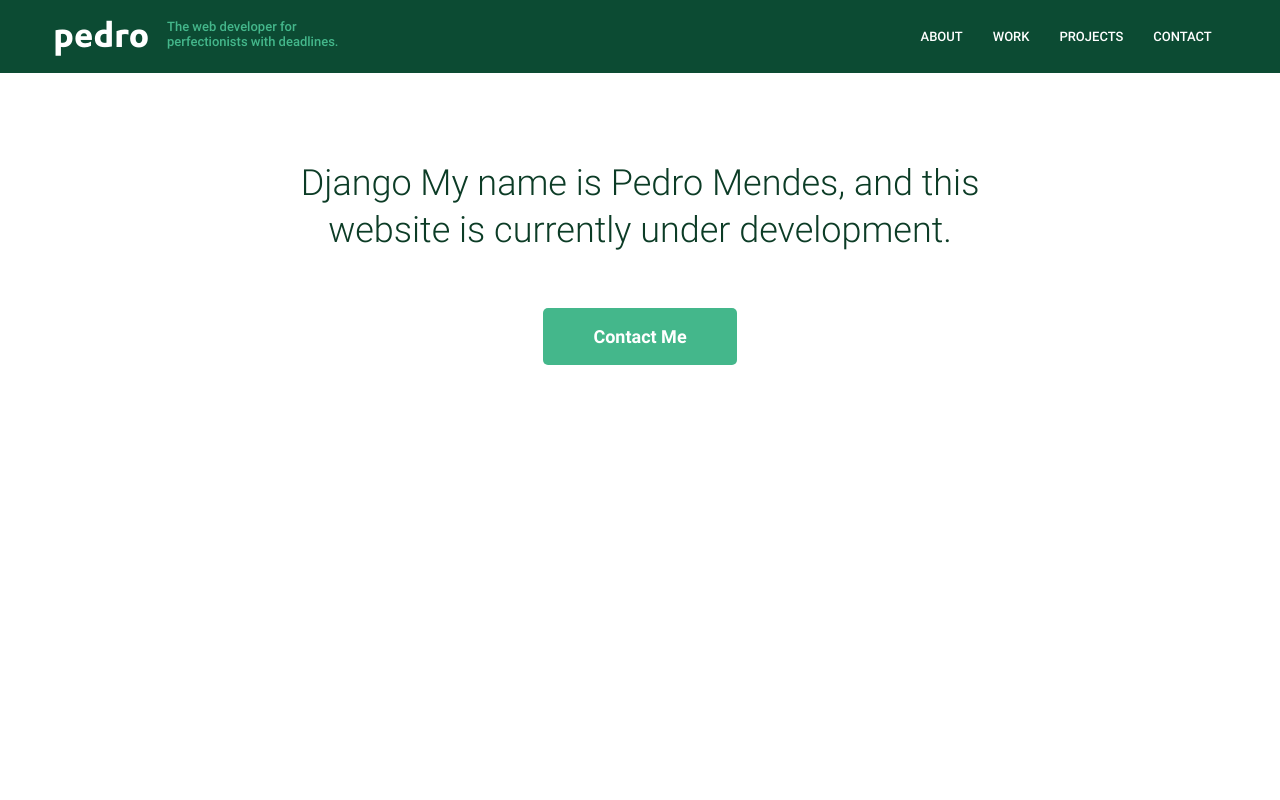
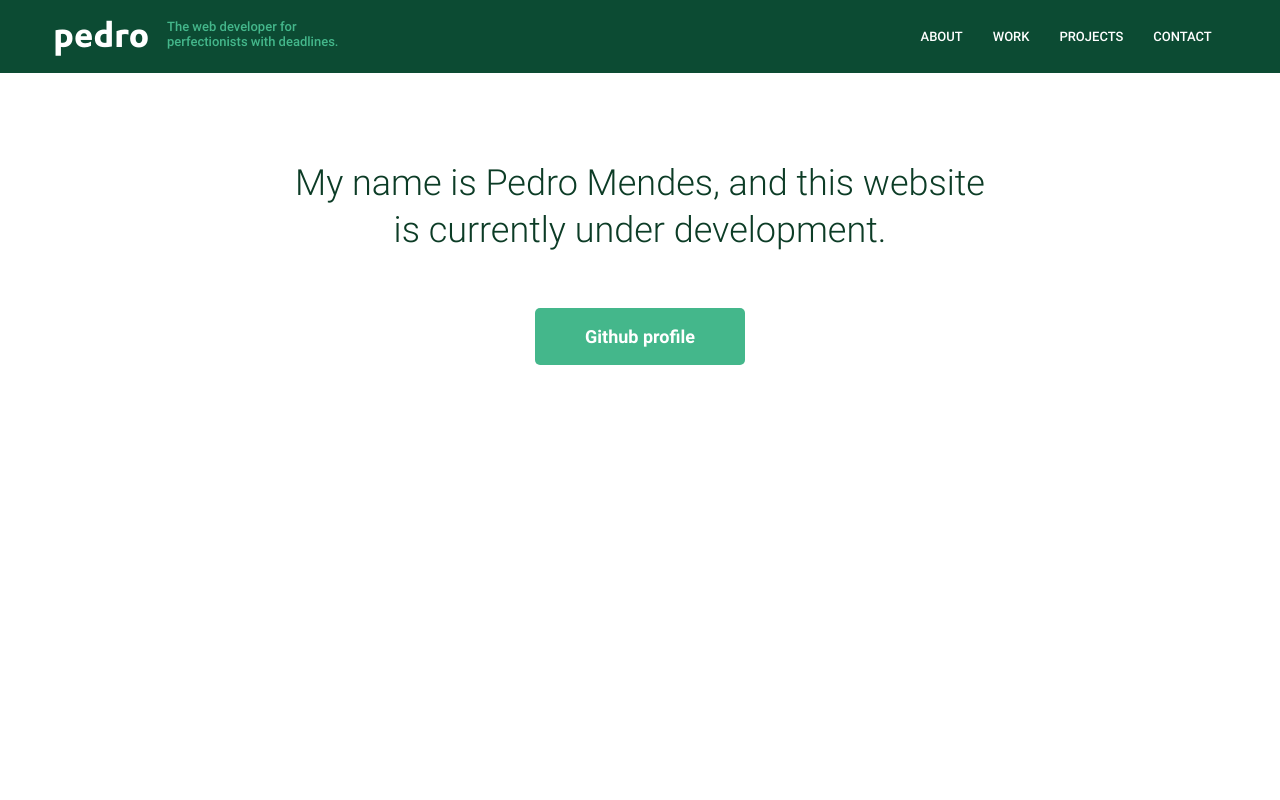
Before and after one commit to p-schlickmann/mendespedro.dev, a Next.js app: page / in a window 1280 px wide. Shown: the top 800 px of the page. Built offline with nearby package versions, Linux system fonts and the light colour scheme.

Commit message:
silenced vercel and fixed home page button

```diff
--- a/pages/index.js
+++ b/pages/index.js
@@ -17,11 +17,11 @@ export default function Home() {
               <div className={styles.copyBanner}>
                   <p className={styles.bannerText}>
                       <em>
-                          Django My name is Pedro Mendes, and this website is currently under development.
+                          My name is Pedro Mendes, and this website is currently under development.
                       </em>
                   </p>
                   <p>
-                      <a className={styles.bannerButton}>Contact Me</a>
+                      <a href={'https://github.com/p-schlickmann'} className={styles.bannerButton}>Github profile</a>
                   </p>
               </div>
           </main>
```
Also changed, not shown: vercel.json (added).
